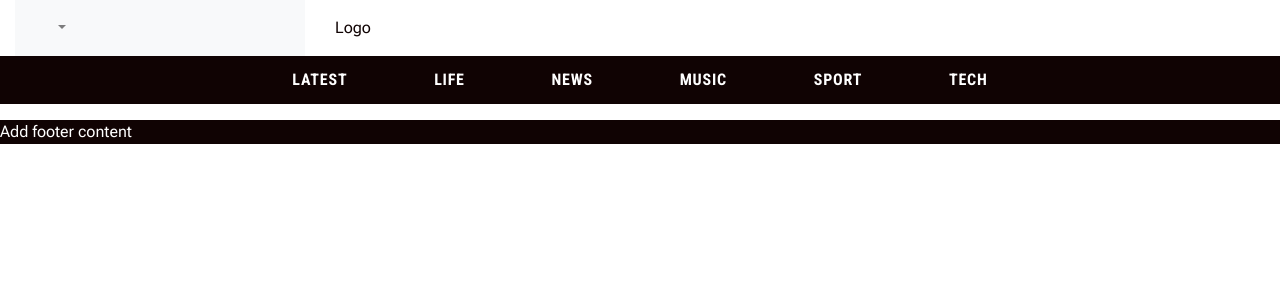
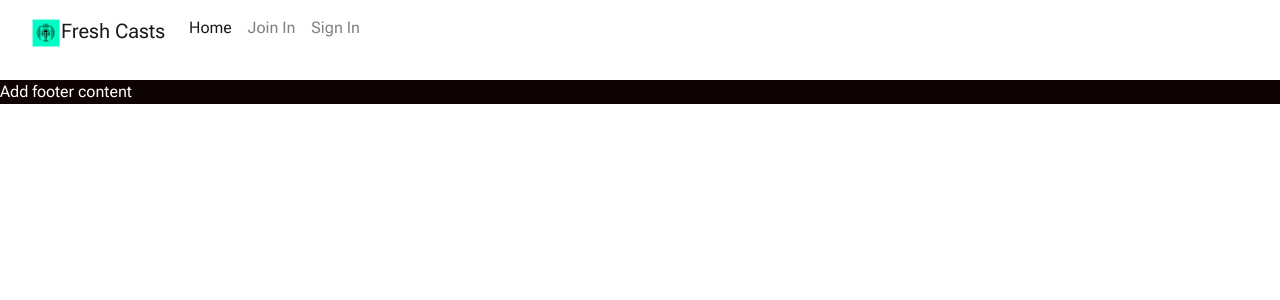
Before and after one commit to RickofManc/fresh-casts, a Django app: page / in a window 1280 px wide. Shown: the top 300 px of the page. Run offline with Django 3.2, Linux system fonts and the light colour scheme; data that the repository does not hold is empty; parts of the project's set-up code (start-up, migrations or seed data) failed here and were passed over.

Commit message:
Trial differing Navbar styles - standard Bootstrap in situ, will need updating with custom CSS

```diff
--- a/blog/views.py
+++ b/blog/views.py
@@ -69,7 +69,7 @@ class PostDetail(View):
         )
 
 
-class PostLike(view):
+class PostLike(View):
 
     def post(self, request, slug):
         post = get_object_or_404(Post, slug=slug)
--- a/static/css/style.css
+++ b/static/css/style.css
@@ -6,12 +6,13 @@ body, html {
     padding: 0;
     width: 100%;
     font-family: 'Roboto Flex','Roboto Condensed', sans-serif;
+    font: 1rem;
+    font-weight: 400;
     color: #100303;
 }
 
 /* Standard properties across all media queries  */
 div {
-    box-sizing: border-box;
     margin: 0;
     padding: 0;
 }
@@ -22,72 +23,24 @@ footer {
 }
 
 
-
-
-
-
-
-
-
 /* Bootstrap standard media queries ranges and breakpoints */
 
 /* Small devices (smartphones, up to 767px) */
 @media (max-width: 767px) {
 
-    header {
-        background-color: #100303;
-        color: #fff;
-        position: sticky;
-        top: 0;
-    }
-    nav {
-        visibility: hidden;
-    }
 }
 
 /* Medium devices (tablets, 768px and up) */
 @media (min-width: 768px) {
 
-    header {
-        background-color: #100303;
-        color: #fff;
-    }
 
 }
 
 /* Large devices (desktops, 992px and up) */
 @media (min-width: 992px) {
 
-    header {
-        min-height: 40px;
-        background-color: #fff;
-        color: #100303;
-    }
 
-    .desktop-navbar {
-        background-color: #100303;
-        min-height: 40px;
-        padding: 1.5rem 1rem;
-    }
 
-    .desktop-navbar-menu {
-        width: 782px;
-        align-items: center;
-        display: flex;
-        justify-content: space-between;
-        position: absolute;
-        left: 50%;
-        transform: translateX(-50%);
-    }
-
-    .desktop-navbar-menu-item {
-        color: #fff;
-        font-family: 'Roboto Condensed';
-        font-weight: 700;
-        text-decoration: none;
-        text-transform: uppercase;
-        letter-spacing: .80px;
-    }
 }
 
 /* Extra large devices (large desktops, 1200px and up) */
--- a/templates/base.html
+++ b/templates/base.html
@@ -36,42 +36,19 @@
 </head>
 
 <body>
-    <header>
+    <!-- Site Navigation -->
+    <nav class="navbar sticky-top navbar-expand-lg navbar-light bg-white">
         <div class="container-fluid">
-            <div class="row align-items-center">
-                <div class="col">
-                    <nav class="navbar navbar-expand-lg navbar-light bg-light">
-                        <div class="container-fluid">
-                            <ul class="navbar-nav">
-                                <li class="nav-item dropdown">
-                                    <a class="nav-link dropdown-toggle" href="#" id="navbarDropdown"
-                                        data-mbd-toggle="dropdown" aria-expanded="false" aria-label="Open full menu"
-                                        role="button">
-                                        <i class="fas fa-bars"></i>
+            <a class="navbar-brand" href="/">
+                <img src="static/images/fresh-casts-b-and-g-logo_thumbnail.png" width="30px" height="30px" alt="">Fresh
+                Casts
             </a>
-                                    <ul class="dropdown-menu" aria-labelledby="navbarDropdown">
-                                        <li>
-                                            <a class="dropdown-item" href="#">latest</a>
-                                        </li>
-                                        <li>
-                                            <a class="dropdown-item" href="#">life</a>
-                                        </li>
-                                        <li>
-                                            <a class="dropdown-item" href="#">news</a>
-                                        </li>
-                                        <li>
-                                            <a class="dropdown-item" href="#">music</a>
-                                        </li>
-                                    </ul>
-                                </li>
-                            </ul>
-                        </div>
-                    </nav>
-                </div>
-                <div class="col-6">Logo</div>
-                <div class="col">
-                    <div class="collapse navbar-collapse">
-                        <ul class="navbar-nav me-auto mb-2 mb-lg-0">
+            <button class="navbar-toggler" type="button" data-bs-toggle="collapse" data-bs-target="#navbarToggleMenu"
+                aria-controls="navbarToggleMenu" aria-expanded="true" aria-label="Toggle navigation">
+                <span class="navbar-toggler-icon"></span>
+            </button>
+            <div class="navbar-collapse collapse" id="navbarToggleMenu">
+                <ul class="navbar-nav me-auto mb-2 mt-lg-0">
                     <li class="nav-item">
                         <a href="{% url 'home' %}" class="nav-link active" aria-current="page">Home</a>
                     </li>
@@ -90,32 +67,38 @@
                 </ul>
             </div>
         </div>
+    </nav>
+    <!-- Container to display standard messages to the user -->
+    <div class="container">
+        <div class="row">
+            <div class="col-md-8 offset-md-2">
+                {% for message in messages %}
+                <div class="alert {{ message.tags }} alert-dismissible fade show" id="msg" role="alert">
+                    {{ message | safe }}
+                    <button type="button" class="btn-close" data-bs-dismiss="alert" aria-label="Close"></button>
+                </div>
+                {% endfor %}
             </div>
         </div>
-    </header>
-    <nav class="navbar navbar-expand-lg desktop-navbar" aria-label="Click to change content category">
-        <div class="navbar-nav nav-fill desktop-navbar-menu">
-            <a href="" class="nav-item active desktop-navbar-menu-item" href="#">latest <span
-                    class="sr-only">(current)</span></a>
-            <a href="" class="nav-item desktop-navbar-menu-item" href="#">life</a>
-            <a href="" class="nav-item desktop-navbar-menu-item" href="#">news</a>
-            <a href="" class="nav-item desktop-navbar-menu-item" href="#">music</a>
-            <a href="" class="nav-item desktop-navbar-menu-item" href="#">sport</a>
-            <a href="" class="nav-item desktop-navbar-menu-item" href="#">tech</a>
     </div>
-    </nav>
-
-    <main>
+    <!-- Main content where independent html templates will act as the different page views -->
+    <main class="flex-shrink-0">
         {% block content %}
         <!-- Content goes here -->
         {% endblock content %}
     </main>
-
     <!-- Footer -->
     <footer class="w-100 flex-shrink-0">
         <p>Add footer content</p>
     </footer>
-
+    <!-- Script to automatically remove user alerts after 3 seconds -->
+    <script>
+        setTimeout(function () {
+            let messages = document.getElementById("msg");
+            let alert = new bootstrap.Alert(messages);
+            alert.close();
+        }, 3000);
+    </script>
     <!-- Bootstrap jQuery and Popper JavaScript tags -->
     <script src="https://code.jquery.com/jquery-3.3.1.slim.min.js"
         integrity="sha384-q8i/X+965DzO0rT7abK41JStQIAqVgRVzpbzo5smXKp4YfRvH+8abtTE1Pi6jizo" crossorigin="anonymous">
```
Also changed, not shown: fresh_casts/settings.py (+16 -1 lines). Lines whose indentation alone changed are shown as unchanged.
